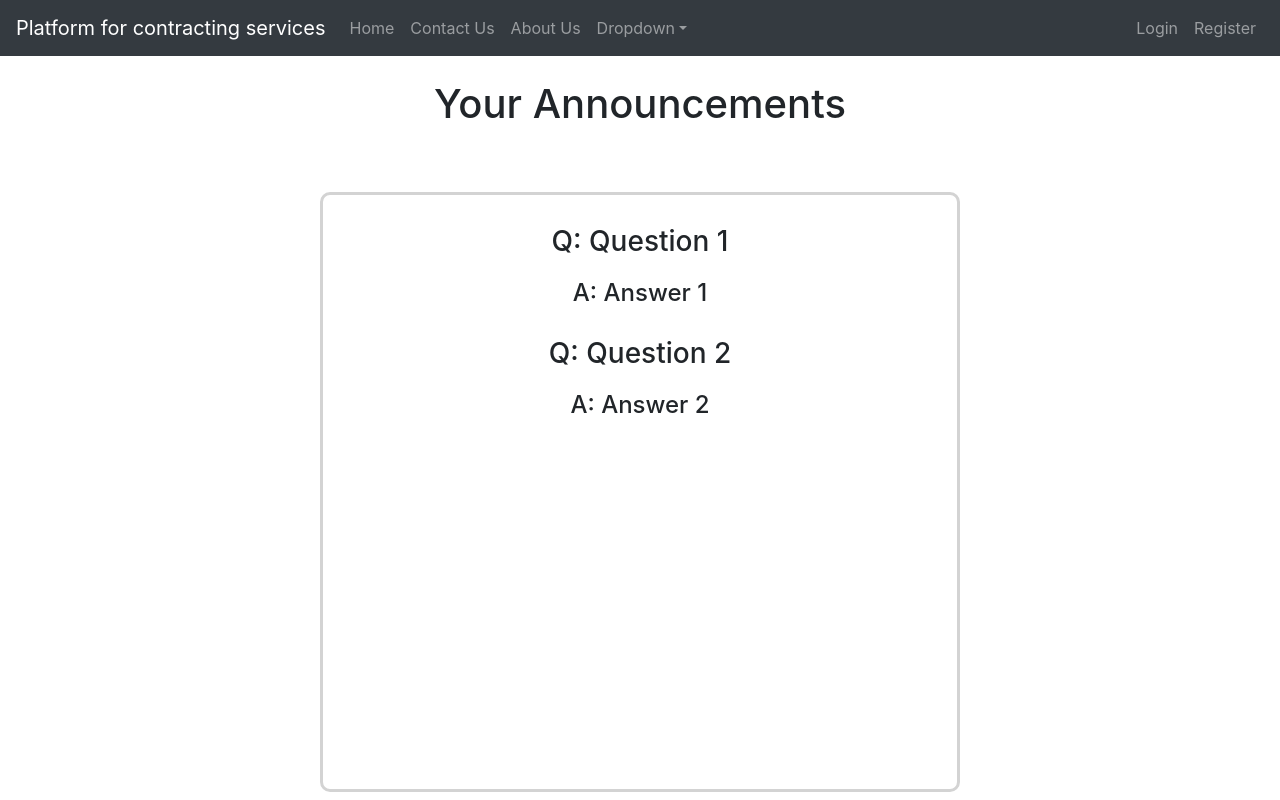
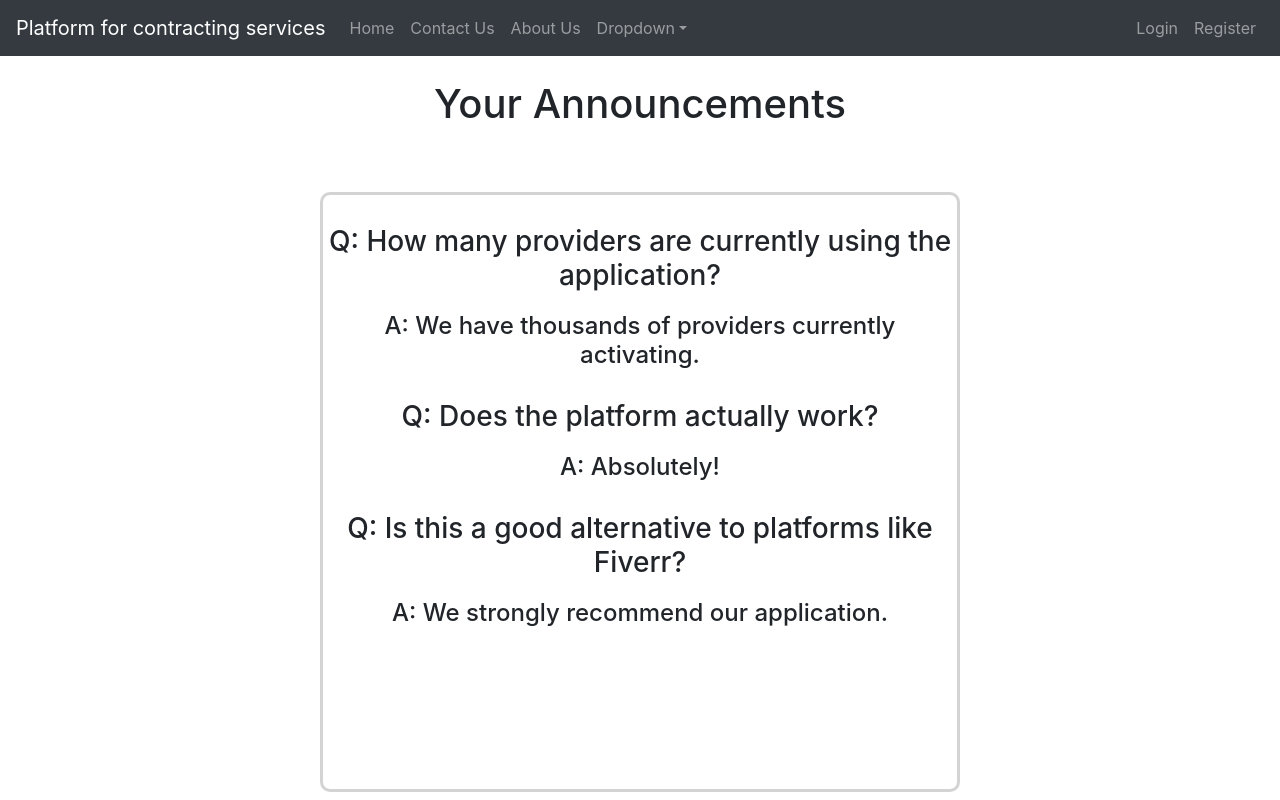
Before and after one commit to MichesMihnea/uid-project, a React (Create React App) app: page /faq in a window 1280 px wide. Built offline with nearby package versions, Linux system fonts and the light colour scheme.

Commit message:
Signed-off-by: MichesMihnea <mihnea_m2879@yahoo.com>

```diff
--- a/src/components/AboutPage.js
+++ b/src/components/AboutPage.js
@@ -6,6 +6,14 @@ class AboutPage extends Component{
         return(
             <div>
                 <h1>About Page</h1>
+                <div style={{"width": "50%", "marginLeft": "25%"}}>
+                    <p>
+                    Correctly identifying the required skills in solving a specific problem, particularly in household-related or personal issues, such as a power blackout at home
+                    or repairing a broken pipe, repair the stove etc., may be a major challenge
+                    to many people. This project aims to recommend solutions by addressing the
+                    problems faced by both the provider of services/skills and the beneficiary
+                    </p>
+                </div>
             </div>
         )
     }
--- a/src/components/AnnouncementsPage.js
+++ b/src/components/AnnouncementsPage.js
@@ -37,7 +37,7 @@ function AnnouncementsPage() {
         <div className="add-request">
             {announcements.map((announcement) => (
                 <div className="announcement-wrapper">
-                    <h4 style={{"marginBottom": "20px"}}>Successfully applied to {announcement.name} {announcement.type} request.</h4>
+                    <h4 style={{"marginBottom": "20px"}}>Successfully applied to {announcement.name}'s {announcement.type} request.</h4>
                     <span>
                         <Button variant="contained" color="secondary">
                             See profile
--- a/src/components/ContactPage.js
+++ b/src/components/ContactPage.js
@@ -6,6 +6,11 @@ class ContactPage extends Component{
         return(
             <div>
                 <h1>Contact Page</h1>
+                <div style={{"width": "50%", "marginLeft": "25%"}}>
+                    <p>Owner: owner@sp.com / 0711111111</p>
+                    <p>Developer (for reporting bugs only): dev@sp.com / 0722222222</p>
+                    <p>Other issues: issues@sp.com / 0733333333</p>
+                </div>
             </div>
         )
     }
--- a/src/components/FaqPage.js
+++ b/src/components/FaqPage.js
@@ -3,8 +3,9 @@ import React, {Component} from 'react'
 function FaqPage() {
 
     const questions = [
-        {question: "Question 1", answer: "Answer 1"},
-        {question: "Question 2", answer: "Answer 2"}
+        {question: "How many providers are currently using the application?", answer: "We have thousands of providers currently activating."},
+        {question: "Does the platform actually work?", answer: "Absolutely!"},
+        {question: "Is this a good alternative to platforms like Fiverr?", answer: "We strongly recommend our application."}
     ]
 
     return(
```
Also changed, not shown: 1 other file (tests, documents, lock files or other folders).
